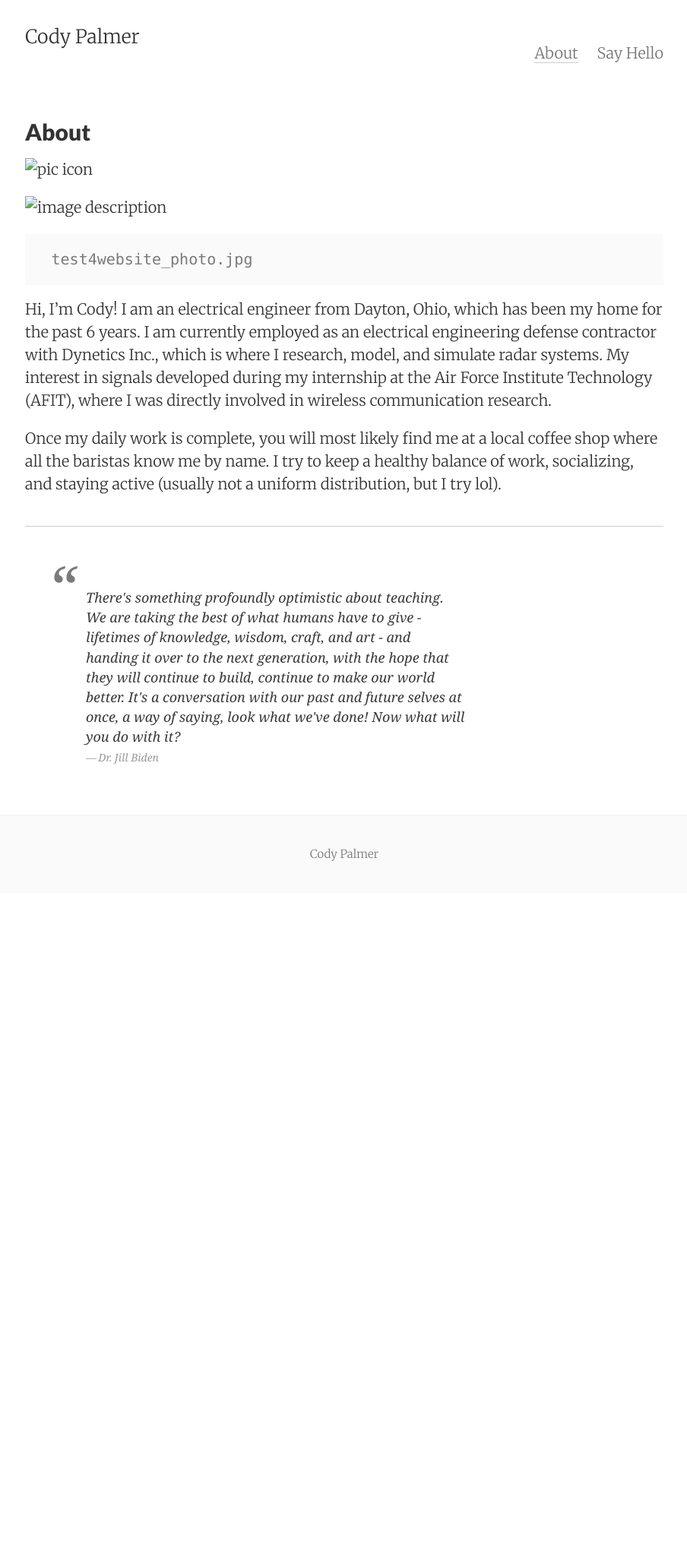
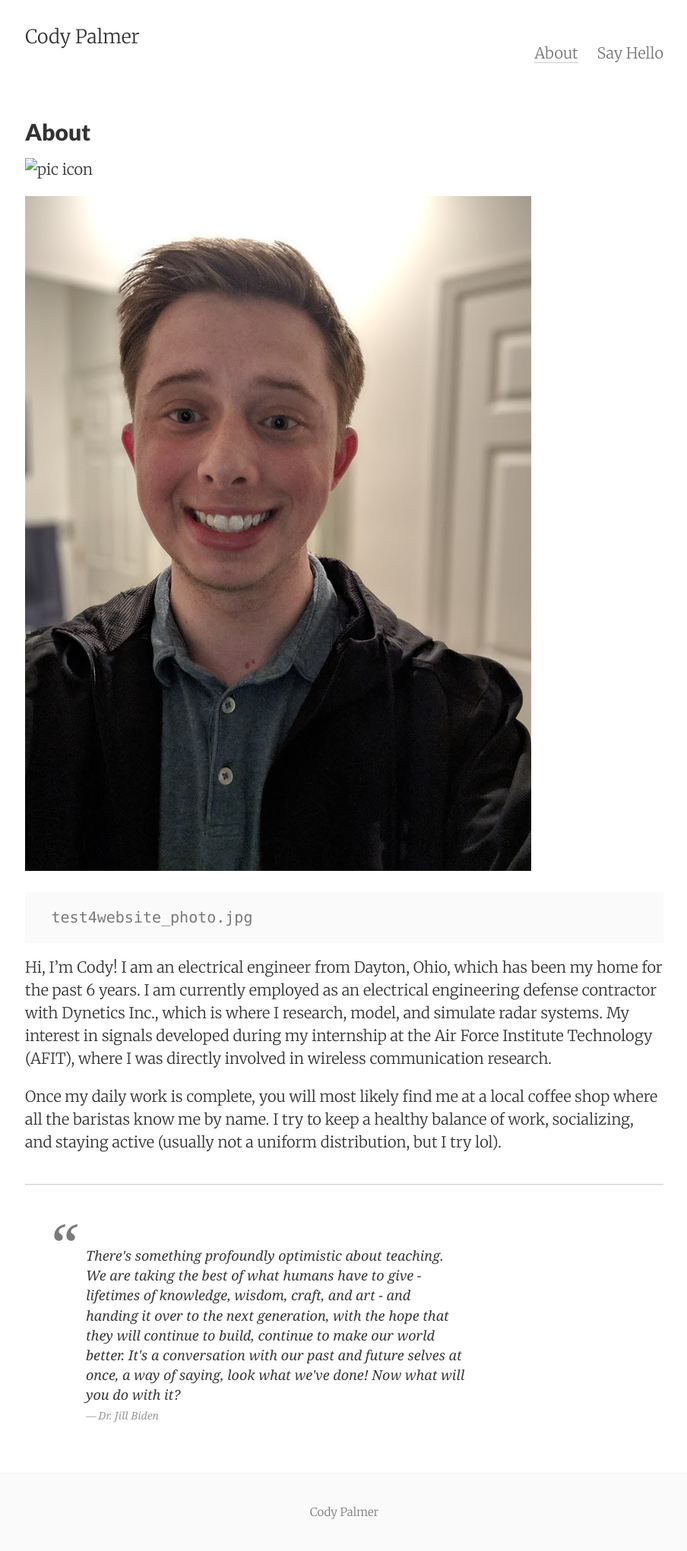
Before and after one commit to palmerco/web_server, a Jekyll site: the page built from about.md, in a window 1280 px wide. Shown: the whole page at 76% size, without its empty margins (187-1091 px from the left). Built offline with Jekyll 4.4.1, drawn with Linux system fonts in a browser that asks for light colours; before the commit the page ends 1175 px from its top, so only the background shows below that.

Commit message:
Update about.md
trying url

```diff
--- a/about.md
+++ b/about.md
@@ -7,7 +7,7 @@ tags: about
 
 ![pic icon](website_photo.jpg)
 
-<img src="web_server/website_photo.jpg" alt="image description">
+<img src="https://github.com/palmerco/web_server/blob/master/website_photo.jpg" alt="image description">
 
 
 	 test4website_photo.jpg
```
